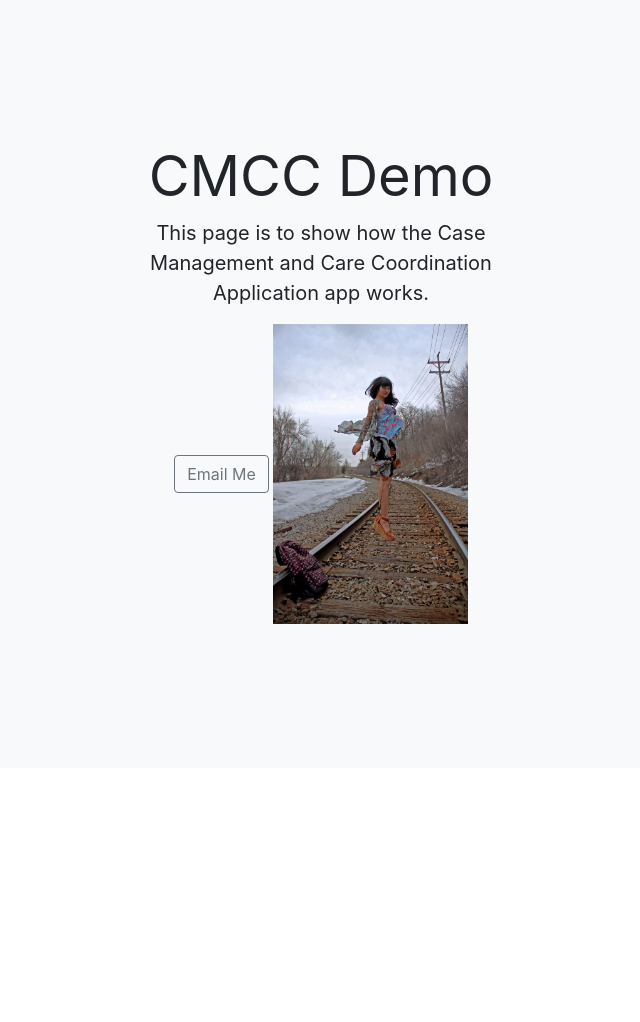
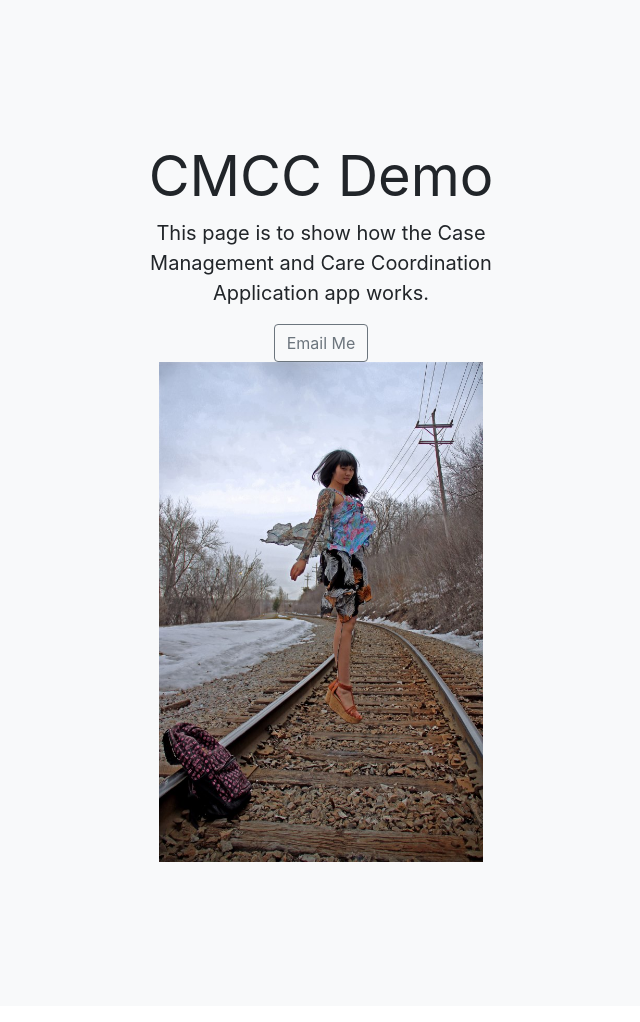
Before and after one commit to ruyaflute/cmccapp, a Django app: page / in a window 1280 px wide. Shown: the part 65-1087 px from the top of the page, without its empty margins (319-959 px from the left). Before the commit the page ends 689 px from the top, so only its background shows below. Run offline with Django 3.2, Linux system fonts and the light colour scheme; data that the repository does not hold is empty; some libraries are stand-ins or nearby versions.

Commit message:
styling details

```diff
--- a/cmccDemos/templates/cmccDemos/home.html
+++ b/cmccDemos/templates/cmccDemos/home.html
@@ -65,13 +65,13 @@
     <h1 class="display-4 font-weight-normal">CMCC Demo </h1>
     <p class="lead font-weight-normal">This page is to show how the Case Management and Care Coordination Application app works.</p>
     <a href="mailto: nancyruya@gmail.com" class="btn btn-outline-secondary" href="#">Email Me</a>
-    <img src="{% static 'demo1.jpg' %}" height=300></img>
+    <img src="{% static 'demo1.jpg' %}" height=500></img>
   </div>
   <div class="product-device shadow-sm d-none d-md-block"></div>
   <div class="product-device product-device-2 shadow-sm d-none d-md-block"></div>
 </div>
 
-<div class="d-md-flex flex-md-equal w-100 my-md-3 pl-md-3">
+<div class="d-md md-equal w-100 my-md-3 pl-md-3">
 	{% for cmccDemo in cmccDemos.all %}
 
   <div class="bg-dark mr-md-3 pt-3 px-3 pt-md-5 px-md-5 text-center text-white overflow-hidden">
```
